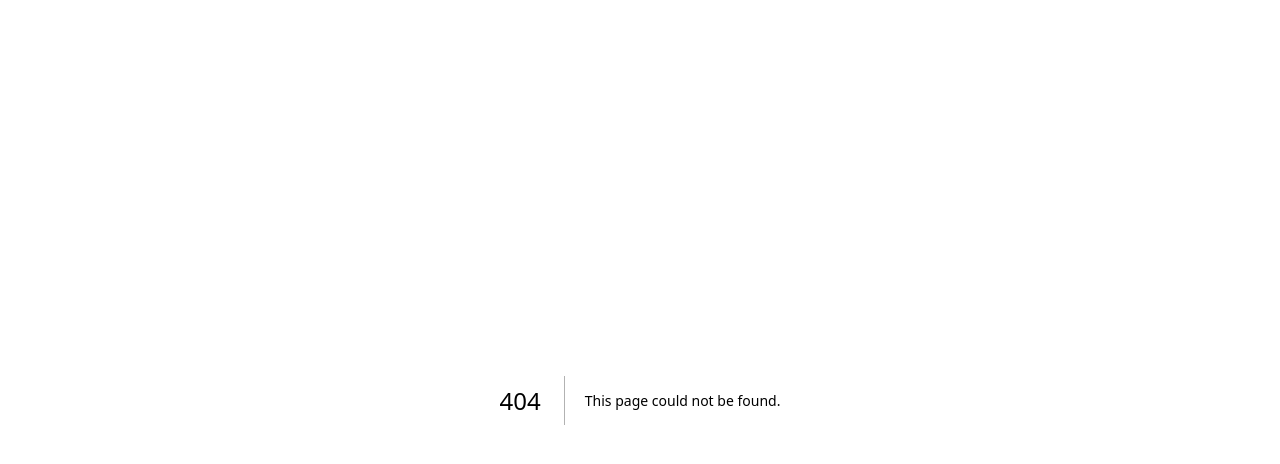
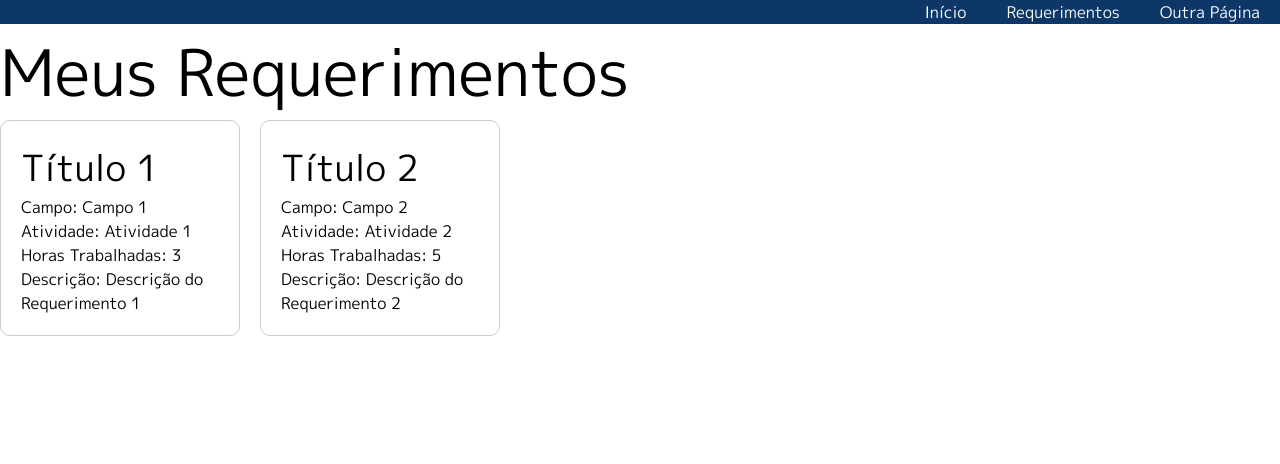
Before and after one commit to MATA63-Projeto-Progressao-Docente/frontend, a Next.js app: page /init in a window 1280 px wide. Before the commit this address had no page. Shown: the top 464 px of the page. Built offline with nearby package versions, Linux system fonts and the light colour scheme.

Commit message:
Update login page and init requirements page.

```diff
--- /dev/null
+++ b/app/init/page.tsx
@@ -0,0 +1,83 @@
+import React from 'react';
+import Link from 'next/link';
+
+interface Requerimento {
+	id: number;
+	campo: string;
+	atividade: string;
+	titulo: string;
+	horasTrabalhadas: number;
+	descricao: string;
+}
+
+const gridStyle: React.CSSProperties = {
+	display: 'grid',
+	gridTemplateColumns: 'repeat(5, 1fr)',
+	gap: '20px',
+};
+
+const requerimentoStyle: React.CSSProperties = {
+	border: '1px solid #ccc',
+	padding: '20px',
+	borderRadius: '10px',
+};
+
+export default function InitPage() {
+	// Simule uma lista de requerimentos (substitua por seus dados reais)
+	const requerimentos: Requerimento[] = [
+		{
+			id: 1,
+			campo: 'Campo 1',
+			atividade: 'Atividade 1',
+			titulo: 'Título 1',
+			horasTrabalhadas: 3,
+			descricao: 'Descrição do Requerimento 1',
+		},
+		{
+			id: 2,
+			campo: 'Campo 2',
+			atividade: 'Atividade 2',
+			titulo: 'Título 2',
+			horasTrabalhadas: 5,
+			descricao: 'Descrição do Requerimento 2',
+		},
+		// Adicione mais requerimentos conforme necessário
+	];
+
+	const NavBar: React.FC = () => {
+		return (
+			<nav>
+				<ul className="flex justify-end bg-secondary text-white items-center">
+					<li className="nav-item px-5">
+						<Link href="/">Início</Link>
+					</li>
+					<li className="nav-item px-5">
+						<Link href="/requerimentos">Requerimentos</Link>
+					</li>
+					<li className="nav-item px-5">
+						<Link href="/outra-pagina">Outra Página</Link>
+					</li>
+				</ul>
+			</nav>
+		);
+	};
+
+	return (
+		<div>
+			<NavBar />
+			<h1>Meus Requerimentos</h1>
+			<div style={gridStyle}>
+				{requerimentos.map((requerimento) => (
+					<div key={requerimento.id} style={requerimentoStyle}>
+						{/* Exiba os detalhes do requerimento */}
+						<h2>{requerimento.titulo}</h2>
+						<p>Campo: {requerimento.campo}</p>
+						<p>Atividade: {requerimento.atividade}</p>
+						<p>Horas Trabalhadas: {requerimento.horasTrabalhadas}</p>
+						<p>Descrição: {requerimento.descricao}</p>
+					</div>
+				))}
+			</div>
+		</div>
+	);
+}
--- a/app/login/page.tsx
+++ b/app/login/page.tsx
@@ -1,10 +1,12 @@
 'use client';
 
 import { ChangeEvent, FormEvent, useState } from "react";
+import { useRouter } from 'next/navigation';
 
 export default function LoginPage() {
   const [data, setData] = useState({email: '', password: ''});
   const [isValidEmail, setIsValidEmail] = useState(true);
+   const router = useRouter();
 
   const emailRegex = /^[^\s@]+@[^\s@]+\.[^\s@]+$/;
 
@@ -26,18 +28,38 @@ export default function LoginPage() {
       return;
     }
     alert('Seu email: ' + data.email + '\n' + 'Sua senha: ' + data.password);
+    router.push('/init');
   }
 
   return (
-    <div className="w-full h-screen flex justify-center items-center">
-      <form className="flex flex-col justify-center items-center bg-secondary rounded text-white w-[500px] h-[500px]" onSubmit={login}>
-        <h3 className="mb-2">Login</h3>
-        <div className="text-black flex flex-col gap-y-2 mb-2">
-          <input className={`px-2 border-2 rounded ${isValidEmail || !data.email ? '' : 'border-danger'}`} type="text" name="email" id="email" placeholder="Email" onChange={handleChange} />
-          <input className="px-2 rounded" type="password" name="password" id="password" placeholder="Senha" onChange={handleChange} />
-        </div>
-        <button type="submit" className="border rounded bg-highlight px-2">Log in</button>
-      </form>
-    </div>
-  )
+		<div className="w-full h-screen items-center bg-secondary flex">
+			<div className="w-1/3 h-screen justify-center flex items-center">
+				<form className="h-2/3 w-2/3 flex flex-col justify-center items-center bg-white rounded border text-custom-color" onSubmit={login}>
+					<h3 className="mb-2">Login</h3>
+					<div className="text-black flex flex-col gap-y-2 mb-2">
+						<input
+							className={`px-2 border-2 rounded ${isValidEmail || !data.email ? '' : 'border-danger'}`}
+							type="text"
+							name="email"
+							id="email"
+							placeholder="Email"
+							onChange={handleChange}
+						/>
+						<input className="px-2 border-2 rounded" type="password" name="password" id="password" placeholder="Senha" onChange={handleChange} />
+					</div>
+					<button type="submit" className="border rounded bg-highlight px-2">
+						Log in
+					</button>
+				</form>
+			</div>
+			<div
+				className="w-2/3 h-full"
+				style={{
+					background: `url("http://www.redechoglobal.com/us/wp-content/uploads/2020/08/redecho-services-01.jpg")`,
+					backgroundSize: 'cover',
+					backgroundPosition: 'bottom',
+				}}
+			/>
+		</div>
+  );
 }
--- a/app/page.tsx
+++ b/app/page.tsx
@@ -1,7 +1,6 @@
 import Image from 'next/image'
+import LoginPage from './login/page'
 
 export default function Home() {
-  return (
-    <p>oi</p>
-  )
+  return <LoginPage />;
 }
```
Also changed, not shown: app/images/bg-image.png (added).
